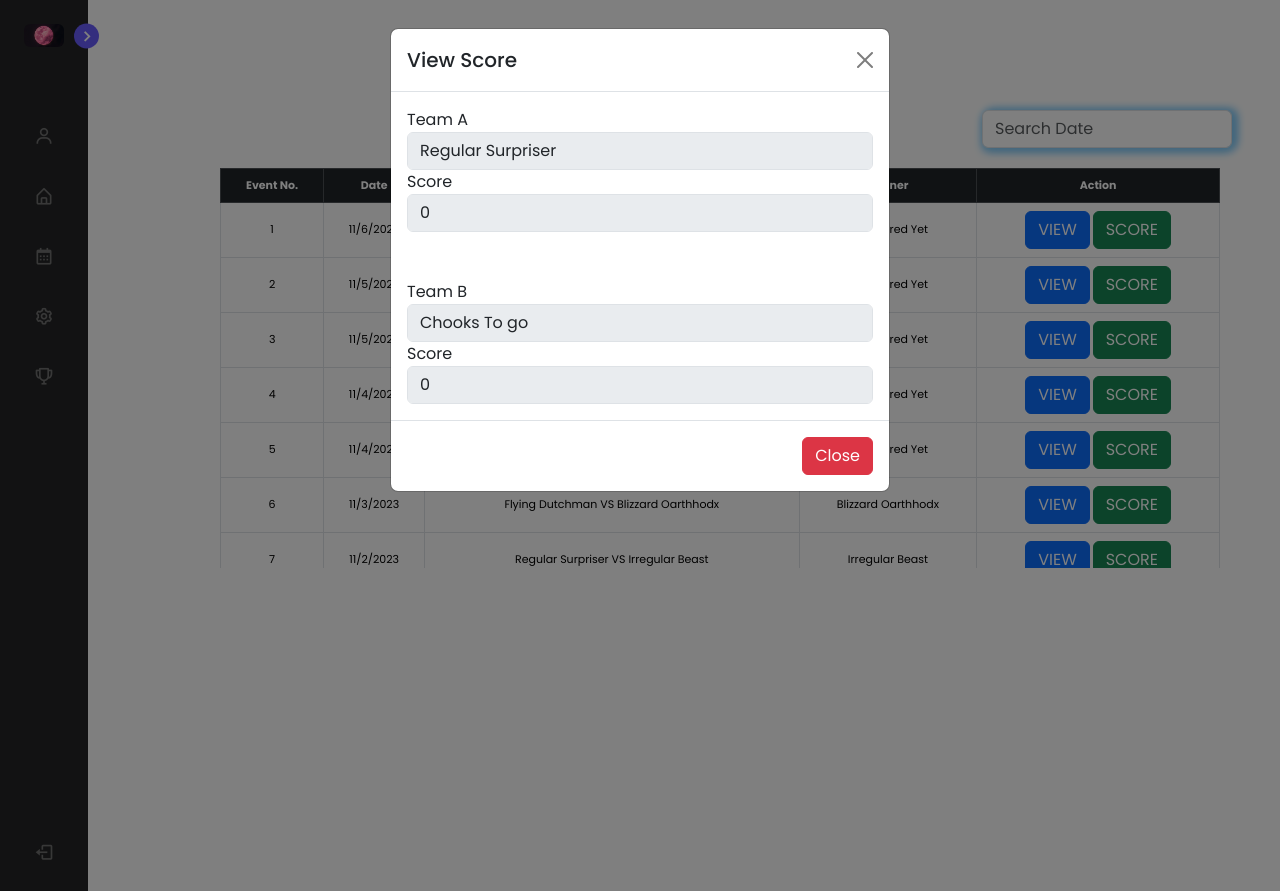
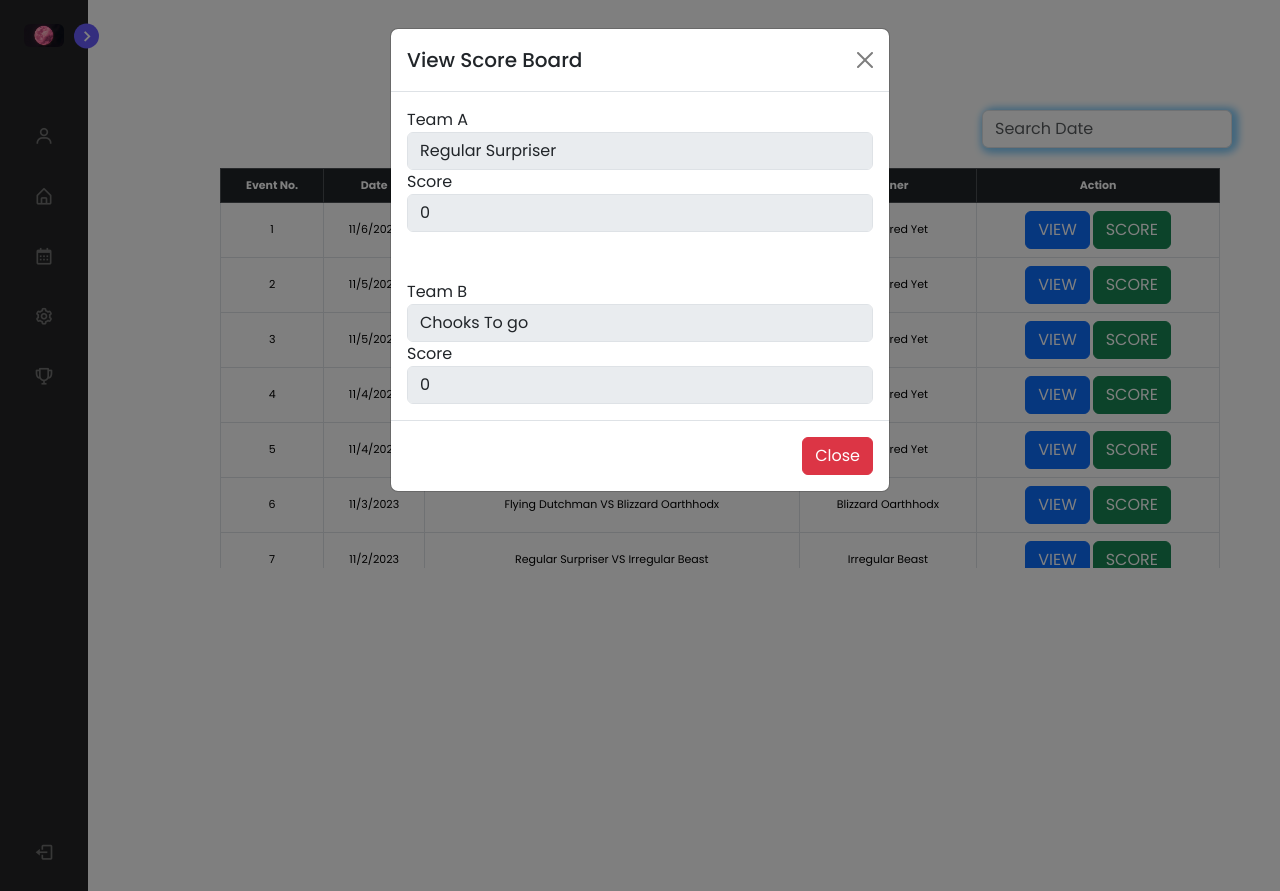
Before and after one commit to ejieflorida128/Event_Management_System, a PHP site: page /admin/admin_teamScore.php in a window 1280 px wide, after a click on "VIEW". Run offline with PHP 8.4, Linux system fonts and the light colour scheme; data comes from the database, SQL or seed files in the repository.

Commit message:
[lacre] ahu ge change ang modal name

```diff
--- a/admin/admin_teamScore.php
+++ b/admin/admin_teamScore.php
@@ -35,7 +35,7 @@ include("../conn/connection.php");
   <div class="modal-dialog">
     <div class="modal-content">
       <div class="modal-header">
-        <h1 class="modal-title fs-5" id="exampleModalLabel">View Score</h1>
+        <h1 class="modal-title fs-5" id="exampleModalLabel">View Score Board</h1>
         <button type="button" class="btn-close" data-bs-dismiss="modal" aria-label="Close"></button>
       </div>
       <div class="modal-body">
```
